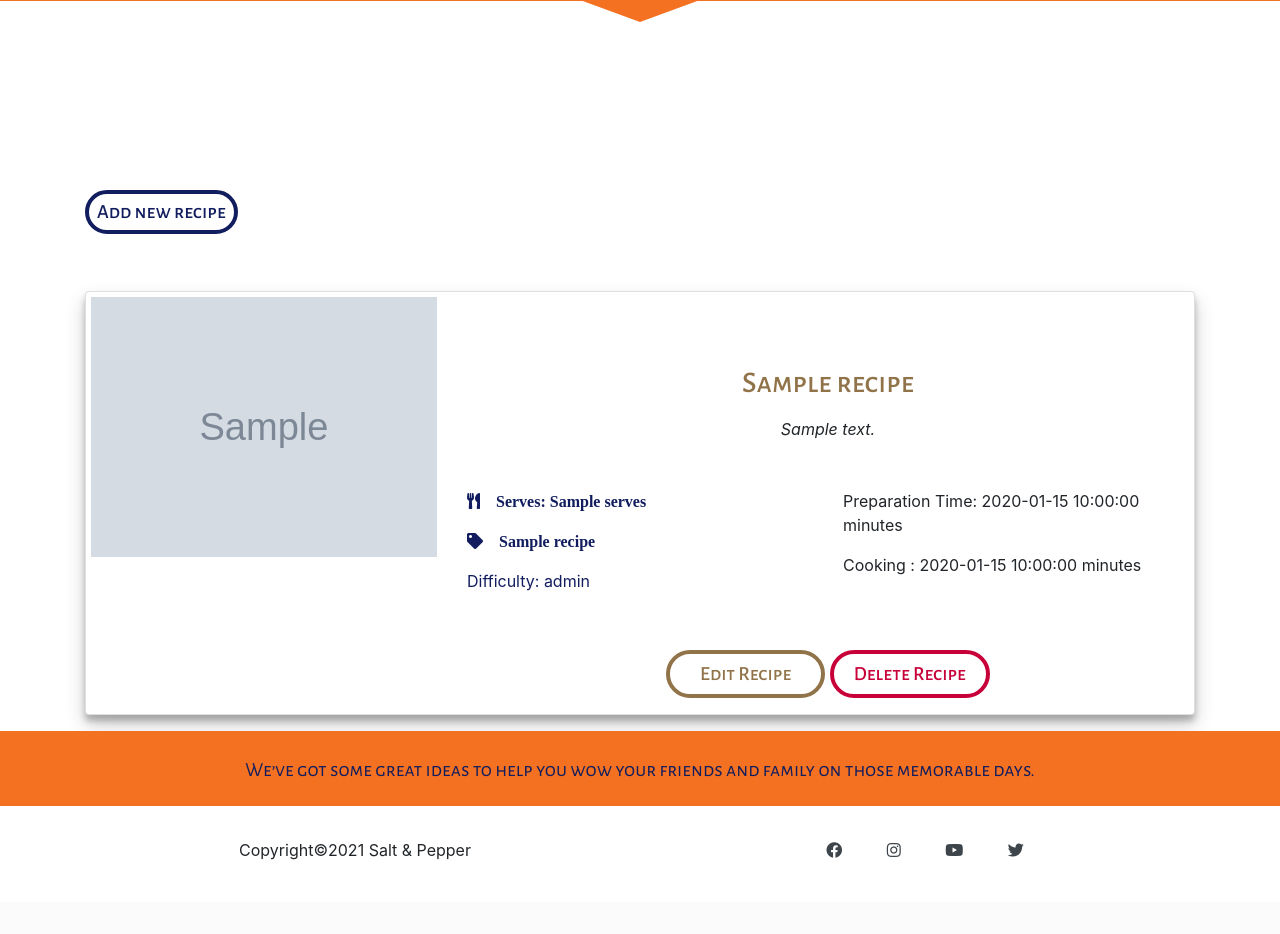
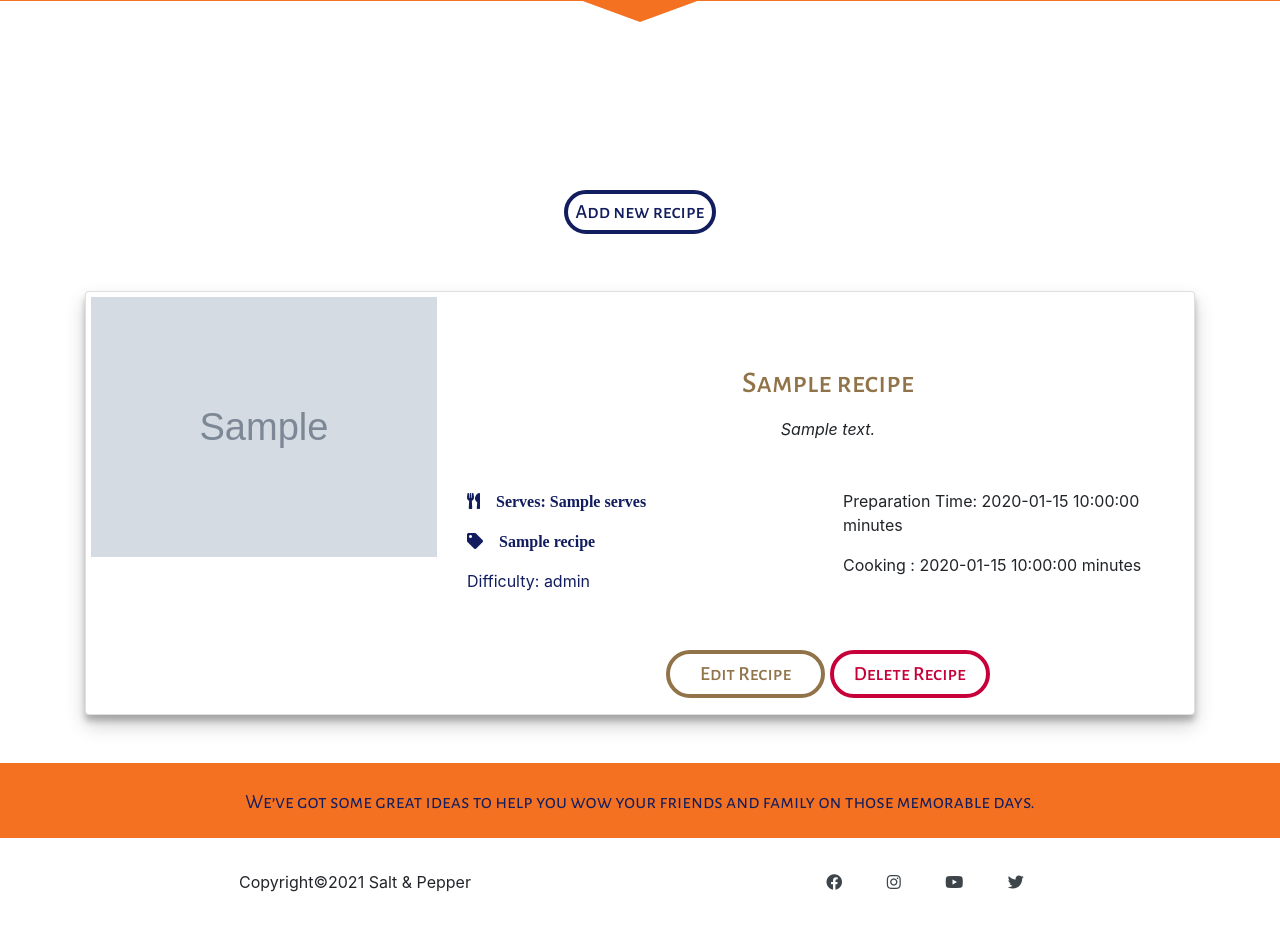
Before and after one commit to szilG/Salt-Papper, a Flask app: page /profile/ in a window 1280 px wide. Shown: the part 474-1408 px from the top of the page. Before the commit the page ends 1334 px from the top, so only its background shows below. Run offline with Flask 2, Linux system fonts and the light colour scheme; the visitor is signed in with stand-in values (Sample User, id 1); grey boxes marked "Sample" are stand-in pictures; a database or web service that is not in the repository returns one stand-in record (values such as "Sample title"); some libraries are stand-ins or nearby versions; some web fonts are replaced.

Commit message:
use text-center to push the  button into middle

```diff
--- a/templates/profile.html
+++ b/templates/profile.html
@@ -23,9 +23,9 @@
 </div>
 
 
-<div class="container mt-lg-5 pt-lg-5">
+<div class="container mt-lg-5 pt-lg-5 mb-5">
     <div class="row btn-container">
-        <div class="col-12  all-recipe-btn pb-3">
+        <div class="col-12  all-recipe-btn pb-3 text-center">
             <a href="{{ url_for('add_recipe') }}" class="p-2">Add new recipe</a>
         </div>
     </div>
```
